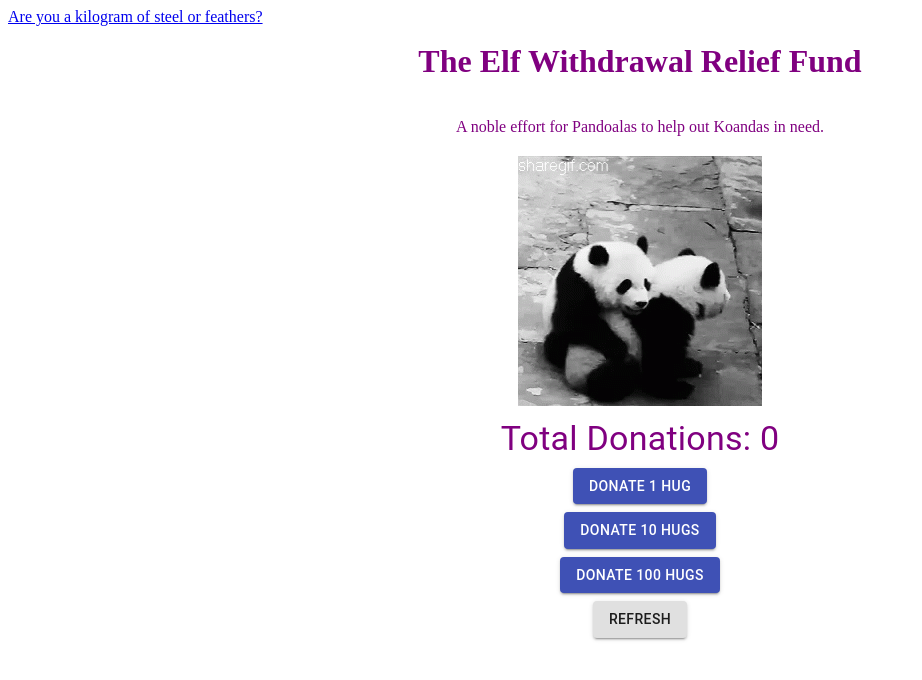
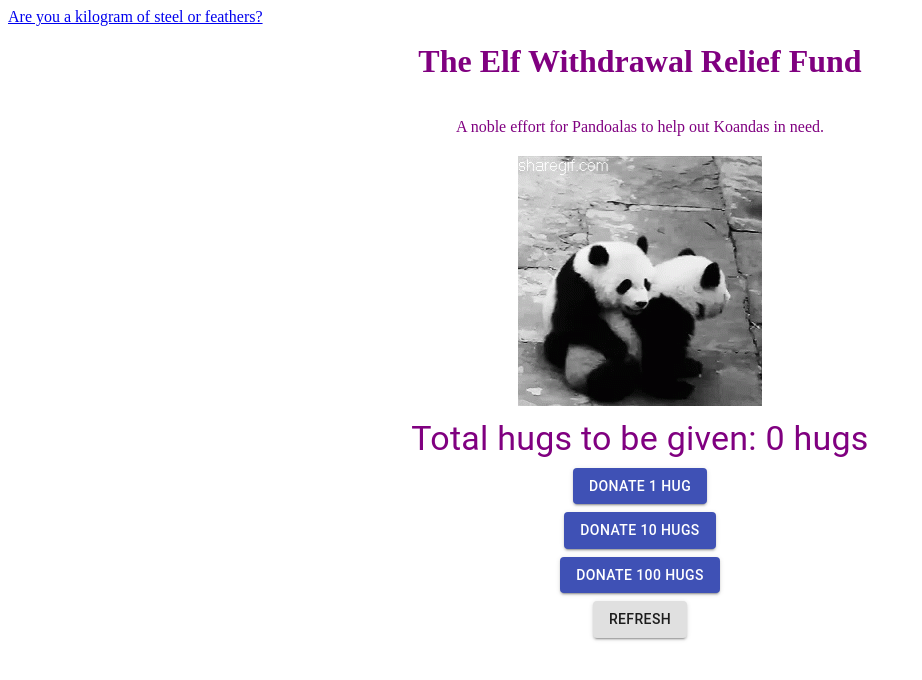
Before and after one commit to LiamRM/gatsby-first-website, a Gatsby site: page / in a window 1280 px wide. Shown: the whole page, without its empty margins (0-922 px from the left). Built offline with nearby package versions, Linux system fonts and the light colour scheme; Gatsby itself is replaced by a stand-in of ours; some packages are replaced by stand-ins of ours; no server answers; the database is empty.

Commit message:
updated text

```diff
--- a/src/pages/index.js
+++ b/src/pages/index.js
@@ -102,7 +102,7 @@ export default function Home() {
         </Grid>
         <Grid item xs={12}>
           <Typography id="totaldonations" variant="h4">
-            Total Donations: {donations}
+            Total hugs to be given: {donations} hugs
           </Typography>
         </Grid>
         <Grid item xs={4}>
```
